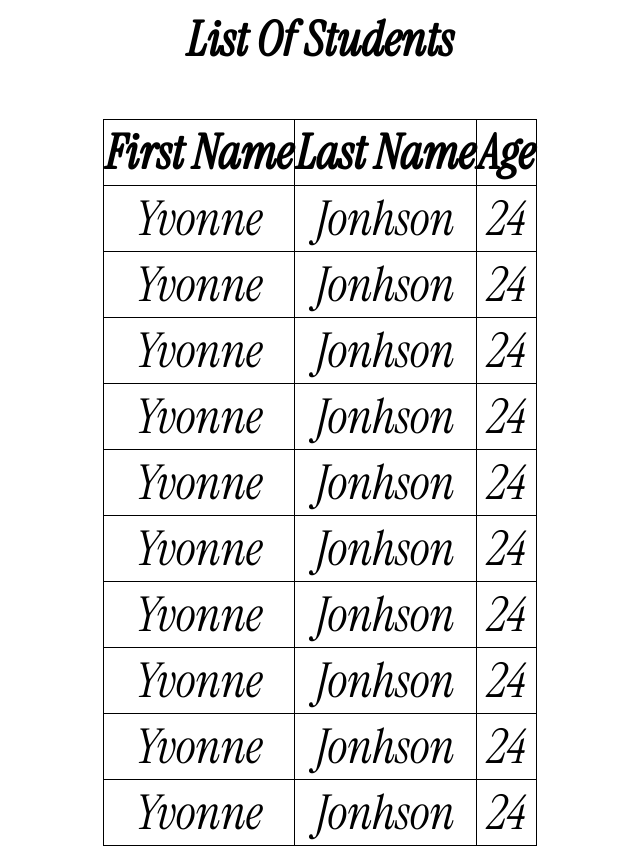
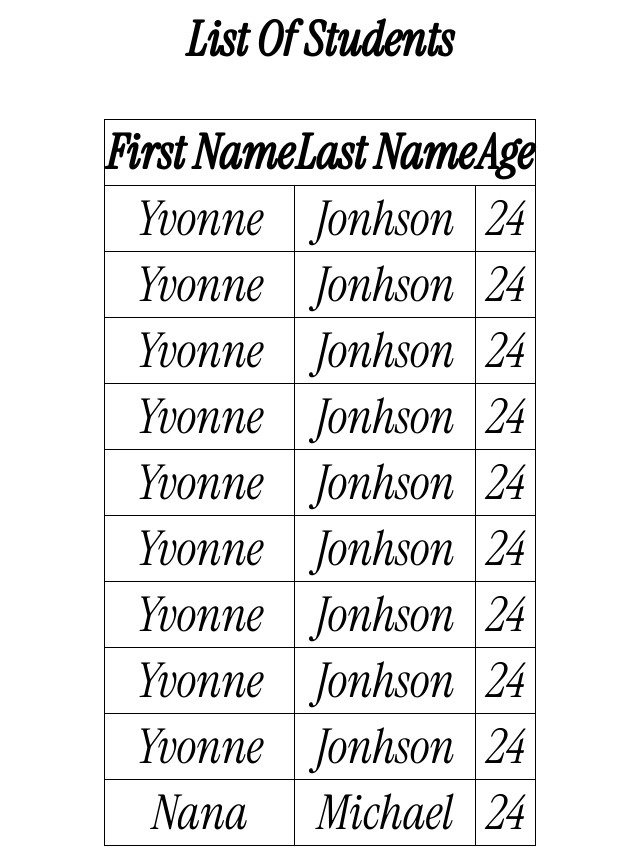
Before and after one commit to biroue10/JUST-THE-PROJECT, a plain HTML site: page table.html in a window 1280 px wide. Shown: the whole page, without its empty margins (320-960 px from the left). Drawn offline with Linux system fonts and the light colour scheme; a web font is replaced by a local one.

Commit message:
modify table file

```diff
--- a/table.html
+++ b/table.html
@@ -13,9 +13,9 @@
             <caption>List Of Students</caption>
             <thead>
                 <tr>
-                    <td>First Name</td>
-                    <td>Last Name</td>
-                    <td>Age</td>
+                    <th>First Name</th>
+                    <th>Last Name</th>
+                    <th>Age</th>
                 </tr>
             </thead>
             <tbody>
@@ -65,8 +65,8 @@
                     <td>24</td>
                 </tr>
                 <tr>
-                    <td>Yvonne</td>
-                    <td>Jonhson</td>
+                    <td>Nana</td>
+                    <td>Michael</td>
                     <td>24</td>
                 </tr>
             </tbody>
```
